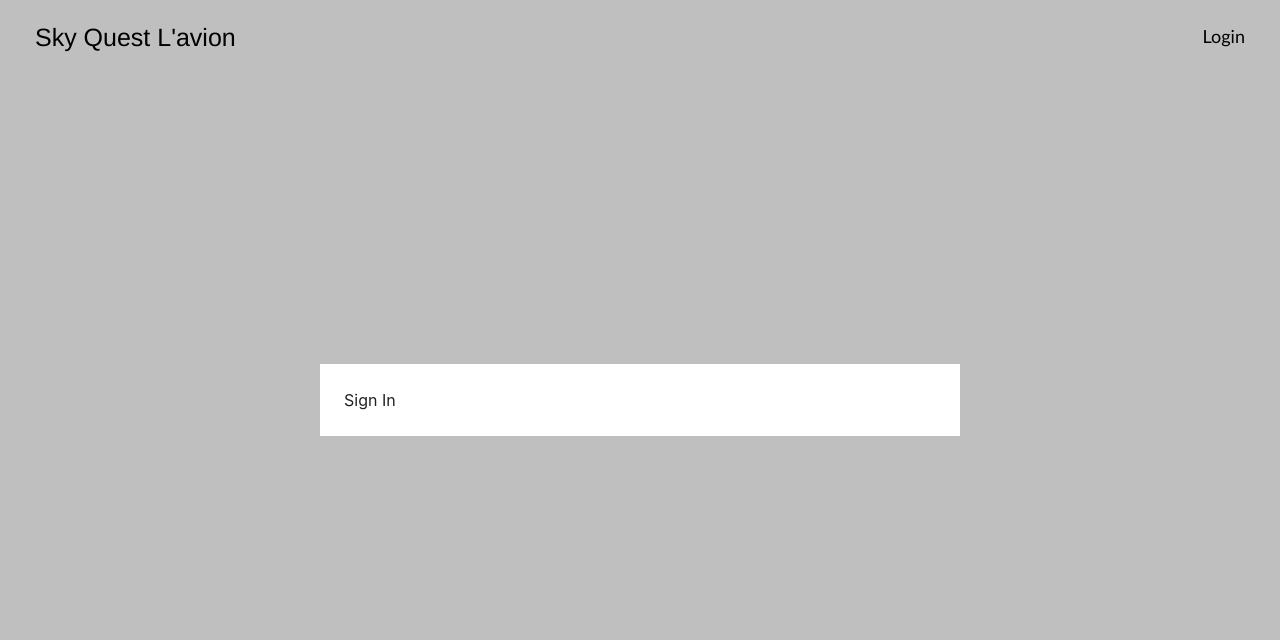
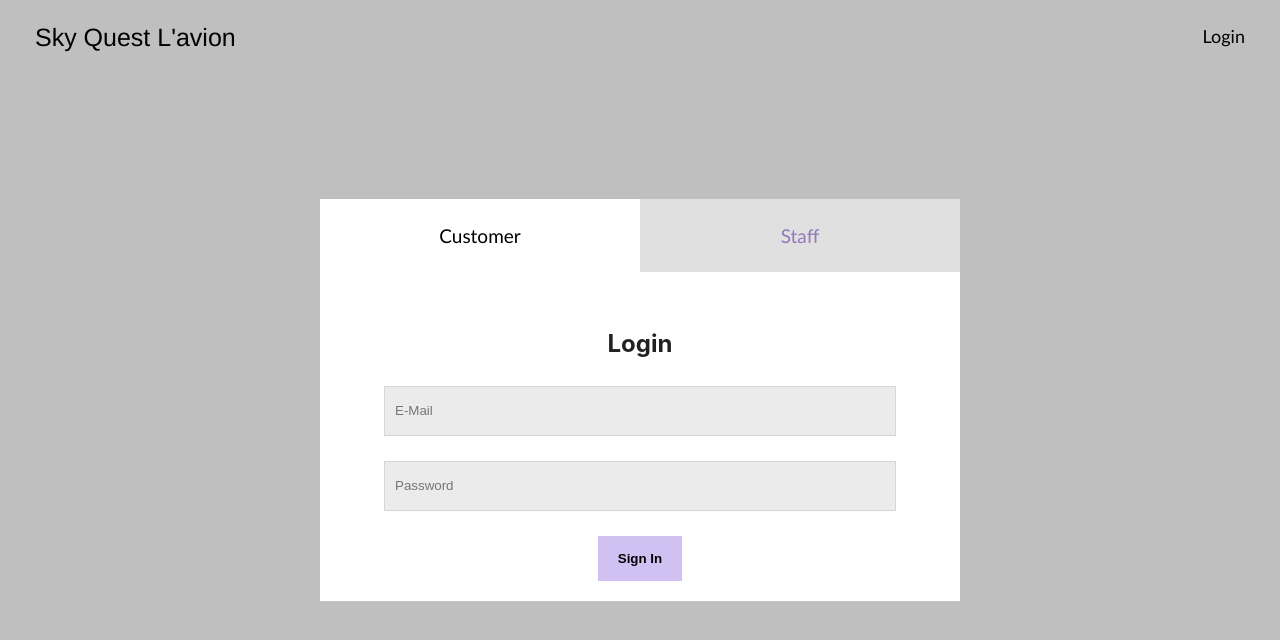
Before and after one commit to iamgeeyuh/airline-website, a React (Create React App) app in the folder frontend/: page / in a window 1280 px wide. Both pictures are taken after a click on the button "Login". Shown: the top 640 px of the page. Built offline with nearby package versions, Linux system fonts and the light colour scheme.

Commit message:
login modal

```diff
--- a/frontend/src/components/Authentication/LoginModal/LoginModal.js
+++ b/frontend/src/components/Authentication/LoginModal/LoginModal.js
@@ -1,10 +1,11 @@
-import { useEffect, useRef, useContext } from "react";
+import { useEffect, useRef, useContext, useState } from "react";
 import AuthContext from "../../../context/auth-context";
 import styles from "./LoginModal.module.css";
 
 const LoginModal = () => {
   const ctx = useContext(AuthContext);
   const modalRef = useRef(null);
+  const [isCustomer, setIsCustomer] = useState(true);
 
   useEffect(() => {
     const clickOutsideHandler = (event) => {
@@ -18,9 +19,41 @@ const LoginModal = () => {
     };
   }, [modalRef]);
 
+  const isCustomerHandler = (event) => {
+    event.stopPropagation();
+    setIsCustomer(event.target.value === "customer");
+  };
+
+  const submitHandler = (event) => {
+    event.preventDefault();
+  };
+
   return (
-    <form className={styles.modal} ref={modalRef}>
-      Sign In
+    <form onSubmit={submitHandler} className={styles.modal} ref={modalRef}>
+      <div className={styles.type}>
+        <button
+          className={isCustomer ? styles.selected : styles.notSelected}
+          type="button"
+          value="customer"
+          onClick={isCustomerHandler}
+        >
+          Customer
+        </button>
+        <button
+          className={isCustomer ? styles.notSelected : styles.selected}
+          type="button"
+          value="staff"
+          onClick={isCustomerHandler}
+        >
+          Staff
+        </button>
+      </div>
+      <div className={styles.form}>
+        <h2>Login</h2>
+        <input placeholder={isCustomer ? "E-Mail" : "Username"} />
+        <input placeholder="Password" />
+        <button type="submit">Sign In</button>
+      </div>
     </form>
   );
 };
--- a/frontend/src/components/Authentication/LoginModal/LoginModal.module.css
+++ b/frontend/src/components/Authentication/LoginModal/LoginModal.module.css
@@ -6,5 +6,83 @@
   z-index: 2;
   background-color: white;
   width: 50%;
-    padding: 1.5rem;
 }
+
+.type {
+  box-sizing: border-box;
+  width: 100%;
+  display: flex;
+  justify-content: space-evenly;
+}
+
+.type button {
+  width: 100%;
+  border: none;
+  cursor: pointer;
+  padding: 25px;
+  font-family: "Gill Sans", "Gill Sans MT", Calibri, "Trebuchet MS", sans-serif;
+  font-size: 19px;
+}
+
+.selected {
+  background-color: white;
+}
+
+.notSelected {
+  background-color: rgb(224, 224, 224);
+  color: var(--font-purple);
+  transition: background-color 0.15s;
+}
+
+.notSelected:hover {
+  background-color: rgb(243, 243, 243);
+}
+
+.form {
+  padding-top: 40px;
+  text-align: center;
+}
+
+.form h2 {
+  margin-bottom: 30px;
+}
+
+.form input,
+button {
+  display: block;
+  margin: 0 auto;
+}
+
+.form input {
+  margin-bottom: 25px;
+  width: 80%;
+  height: 50px;
+  background-color: rgb(235, 235, 235);
+  border: solid;
+  border-width: 0.5px;
+  border-color: rgb(214, 214, 214);
+  padding-left: 10px;
+  transition: background-color 0.15s;
+}
+
+.form input:hover {
+  background-color: rgb(219, 219, 219);
+}
+
+.form button {
+  background-color: var(--main-purple);
+  cursor: pointer;
+  border: none;
+  padding-top: 15px;
+  padding-bottom: 15px;
+  padding-right: 20px;
+  padding-left: 20px;
+  margin-bottom: 20px;
+  font-weight: bold;
+  transition: background-color 0.15s, color 0.15s;
+}
+
+.form button:hover {
+  background-color: var(--hover-purple);
+  color: white;
+}
--- a/frontend/src/index.css
+++ b/frontend/src/index.css
@@ -17,6 +17,10 @@
   -webkit-font-smoothing: antialiased;
   -moz-osx-font-smoothing: grayscale;
   -webkit-text-size-adjust: 100%;
+
+  --main-purple: #d1c1f2;
+  --hover-purple: #b9a5e2;
+  --font-purple: #9279ba;
 }
 
 body {
```
Lines whose indentation alone changed are shown as unchanged.
